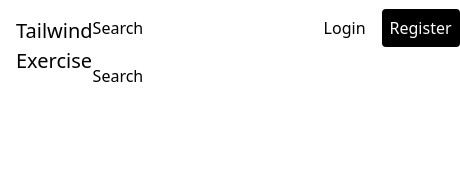
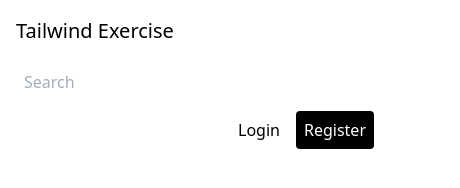
Before and after one commit to Norrisguy4444/css-framework-tailwind, a plain HTML site: page index.html in a window 390 px wide. Shown: the whole page, 460 px wide, since content can reach past the window. Drawn offline with nearby package versions, Linux system fonts and the light colour scheme.

Commit message:
Updated CSS, mobile view and search edits

```diff
--- a/index.html
+++ b/index.html
@@ -4,12 +4,13 @@
 	<meta charset="utf-8">
 	<meta name="viewport" content="width=device-width, initial-scale=1.0, maximum-scale=1.0, minimum-scale=1.0">
 	<link href="https://cdn.jsdelivr.net/npm/tailwindcss/dist/tailwind.min.css" rel="stylesheet">
+	<link href="assets/styles/custom.css" rel="stylesheet">
 
 	<title>Tailwind Exercise</title>
 </head>
 <body>
 
-	<header class="bg-grey-light flex justify-between p-4">
+	<header class="bg-grey-light lg:flex lg:items-center lg:justify-between p-4">
 		<h1 class="text-xl">
 			<a class="no-underline text-black hover:text-grey-darkest" href="#">
 				Tailwind Exercise
@@ -17,15 +18,15 @@
 		</h1>
 
 		<form>
-			<label for="search-form">Search</label>
-			<input id="search-form" type="search">
-			<button>Search</button>
+			<label class="sr-only" for="search-form">Search</label>
+			<input class="border-black p-2 my-4 lg:my-0 rounded w-full lg:w-64" id="search-form" placeholder="Search" type="search">
+			<button class="sr-only">Search</button>
 		</form>
 
-		<nav>
+		<nav class="flex justify-end lg:block">
 			<ul class="flex items-center list-reset">
 				<li>
-					<a class="mr-4 no-underline text-black hover:text-grey-darkest" href="#">
+					<a class="mr-4 inline-block no-underline text-black hover:text-grey-darkest" href="#">
 						Login
 					</a>
 				</li>
```
